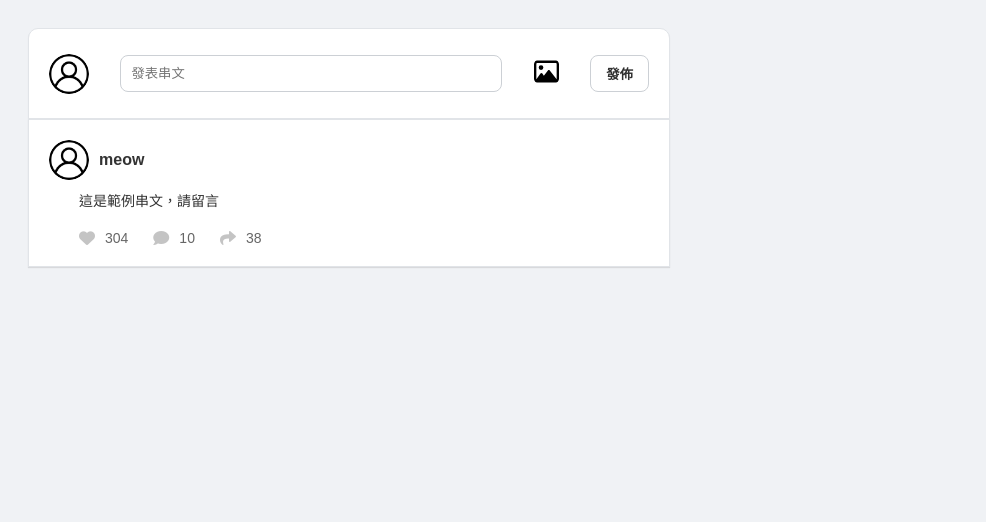
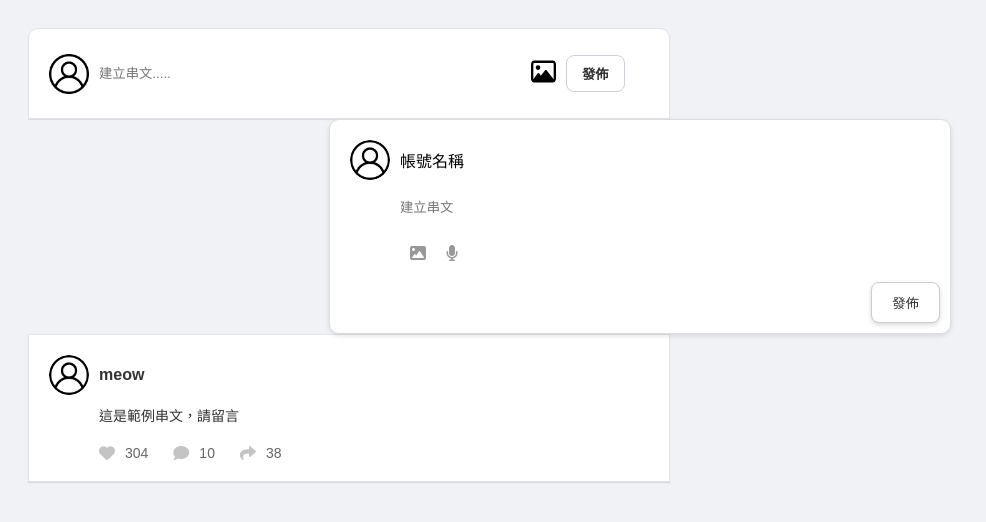
Before and after one commit to WendyWang1031/threatter, a plain HTML site: page static/index.html in a window 1280 px wide. Shown: the whole page, without its empty margins (0-986 px from the left). Drawn offline with Linux system fonts and the light colour scheme; no server answers; files whose address does not match are found by name.

Commit message:
FrondEnd : add create poster card

```diff
--- a/static/index.html
+++ b/static/index.html
@@ -11,6 +11,7 @@
     />
   </head>
   <body>
+    <section class="creat-post-container">
       <div class="creat-post">
         <form class="post-form">
           <div class="user-info">
@@ -25,7 +26,7 @@
             type="text"
             id="text"
             name="text"
-          placeholder="發表串文"
+            placeholder="建立串文....."
             class="input-text"
           />
 
@@ -37,14 +38,43 @@
               type="file"
               id="img"
               name="img"
-            accept="image/png, image/jpeg"
+              accept="image/*, video/*"
               class="input-file"
             />
           </div>
 
-        <button type="submit" class="send-button">發佈</button>
+          <button class="send-button">發佈</button>
         </form>
       </div>
+    </section>
+
+    <section class="create-poster-card">
+      <div class="create-poster-container">
+        <form class="post-form">
+          <div class="form-header">
+            <img
+              src="/static/images/image/user (1).png"
+              alt="User Profile"
+              class="profile-pic"
+            />
+            <span class="username">帳號名稱</span>
+          </div>
+          <input type="text" placeholder="建立串文" class="post-input" />
+          <div class="form-actions">
+            <button type="button" class="action-btn">
+              <i class="fa fa-image"></i>
+            </button>
+
+            <button type="button" class="action-btn">
+              <i class="fa-solid fa-microphone"></i>
+            </button>
+          </div>
+          <div class="create-submit">
+            <button type="submit" class="submit-btn">發佈</button>
+          </div>
+        </form>
+      </div>
+    </section>
 
     <section class="postsContainer">
       <div class="post">
--- a/static/styles/styles.scss
+++ b/static/styles/styles.scss
@@ -11,10 +11,12 @@ body {
   padding: 20px;
 }
 
+section.creat-post-container {
   .creat-post {
-  display: flex;
+    display: grid;
+    grid-template-columns: 1fr;
+    grid-gap: 10px;
 
-  flex-direction: column;
     background-color: #fff;
     border: 1px solid $border-color;
     border-radius: 10px 10px 0 0;
@@ -24,7 +26,7 @@ body {
 
     .post-form {
       display: flex;
-    justify-content: space-between;
+      // justify-content: space-between;
       align-items: center;
       flex-direction: row;
 
@@ -35,16 +37,13 @@ body {
         .profile-pic {
           width: 40px;
           height: 40px;
-        border-radius: 50%;
-        margin-right: 10px;
         }
       }
 
       .input-text {
-      width: 60%;
-      padding: 10px;
-
-      border: 1px solid $gray-border;
+        width: 70%;
+        padding-left: 10px;
+        border: none;
         border-radius: 8px;
       }
 
@@ -98,11 +97,16 @@ body {
       }
     }
   }
+}
 
 section.postsContainer {
   .post {
-    display: flex;
-    flex-direction: column;
+    display: grid;
+    grid-template-columns: 1fr;
+    grid-template-areas:
+      "header"
+      "content"
+      "stats";
 
     background-color: $bg-color;
     border: 1px solid $border-color;
@@ -136,7 +140,7 @@ section.postsContainer {
       font-size: 14px;
       color: $font-color;
       margin-bottom: 10px;
-      padding-left: 30px;
+      padding-left: 50px;
       .text {
         margin-bottom: 10px;
       }
@@ -147,13 +151,10 @@ section.postsContainer {
         }
       }
     }
-  }
-}
-
     .post-stats {
       display: flex;
       justify-content: flex-start;
-  padding-left: 30px;
+      padding-left: 50px;
       font-size: 14px;
       color: #666;
       gap: 20px;
@@ -168,6 +169,8 @@ section.postsContainer {
 
         i {
           font-size: 16px;
+        }
+      }
     }
   }
 }
@@ -194,3 +197,82 @@ section.postsContainer {
 .text:null {
   display: none;
 }
+
+section.create-poster-card {
+  .create-poster-container {
+    display: flex;
+    justify-content: center;
+
+    .post-form {
+      padding: 10px;
+      background: #fff;
+      border: 1px solid #ddd;
+      border-radius: 10px;
+      box-shadow: 0 2px 5px rgba(0, 0, 0, 0.1);
+      width: 600px;
+      display: grid;
+      grid-template-columns: 1fr;
+
+      .form-header {
+        display: flex;
+        align-items: center;
+        padding: 10px;
+
+        .profile-pic {
+          width: 40px;
+          height: 40px;
+          border-radius: 50%;
+          margin-right: 10px;
+        }
+      }
+      .post-input {
+        padding: 10px;
+        border: none;
+        margin-left: 50px;
+      }
+
+      .form-actions {
+        display: flex;
+
+        padding: 10px;
+        margin-left: 50px;
+
+        .action-btn,
+        .submit-btn {
+          border: none;
+          background: transparent;
+
+          padding: 10px;
+          border-radius: 8px;
+          cursor: pointer;
+
+          i {
+            font-size: 16px;
+            color: #989898;
+            &:hover {
+              color: #676767;
+            }
+          }
+        }
+      }
+      .create-submit {
+        display: flex;
+        justify-content: flex-end;
+        align-items: center;
+        .submit-btn {
+          background: #fff;
+          color: #333;
+          padding: 10px 20px;
+          border-radius: 8px;
+          border: 1px solid #ccc;
+          cursor: pointer;
+          box-shadow: 0 2px 5px rgba(0, 0, 0, 0.15);
+
+          &:hover {
+            background-color: #ebebeb;
+          }
+        }
+      }
+    }
+  }
+}
```
Also changed, not shown: static/styles/styles.css, 1 other file. Lines whose indentation alone changed are shown as unchanged.
